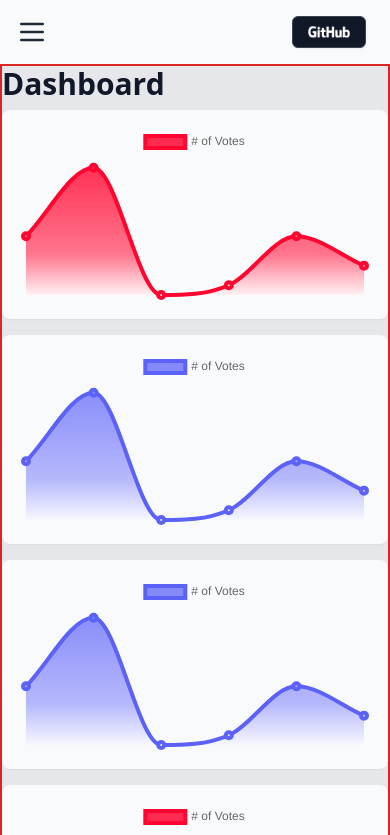
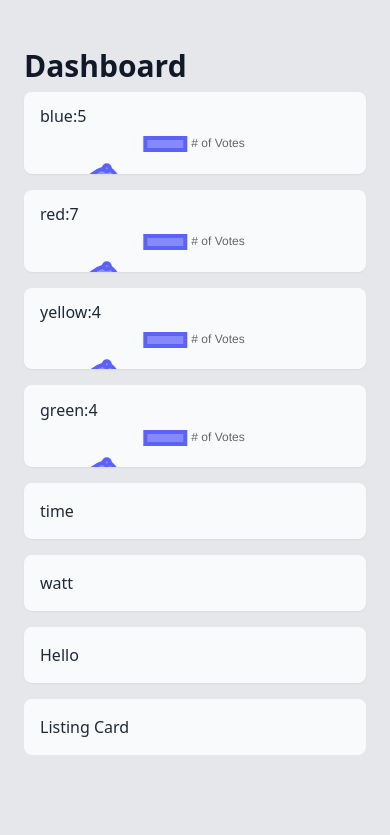
Before and after one commit to MVDHaeze/c2-web-dashboard, a React (Create React App) app: page / in a window 390 px wide. Shown: the top 835 px of the page. Built offline with nearby package versions, Linux system fonts and the light colour scheme.

Commit message:
deconstruction dashboard inot components + responsive grid fini

```diff
--- a/src/App.js
+++ b/src/App.js
@@ -1,14 +1,11 @@
 import React from "react";
-import KPIGrid from "./components/kpiGrid";
-import ResponsiveSideBar from "./components/responsiveSideBar";
+import Dashboard from "./components/dashboard";
 
 export default function App() {
   return (
     <div>
-      <div></div>
-      <div className="bg-gray-200 h-screen w-screen">
-        <ResponsiveSideBar />
-        <KPIGrid />
+      <div className="bg-gray-200 h-screen">
+        <Dashboard />
       </div>
     </div>
   );
--- /dev/null
+++ b/src/components/chartCard/index.js
@@ -0,0 +1,9 @@
+import React from "react";
+
+export default function ChartCard({ name }) {
+  return (
+    <div className="p-4 bg-gray-50 card drop-shadow-xl shadow-sm rounded-lg justify-center md:col-span-2 lg:col-span-3 lg:row-span-2 xl:col-span-2 xl:row-span-3 xl:order-2">
+      {name}
+    </div>
+  );
+}
--- /dev/null
+++ b/src/components/dashboard/index.js
@@ -0,0 +1,37 @@
+import React from "react";
+import ChartCard from "../chartCard";
+import KpiCard from "../kpiCard";
+import ListingCard from "../listingCard";
+import TimelineCard from "../timelineCard";
+
+function Dashboard() {
+  const kpis = [
+    { name: "blue", value: 5 },
+    { name: "red", value: 7 },
+    { name: "yellow", value: 4 },
+    { name: "green", value: 4 },
+  ];
+  const charts = ["time", "watt"];
+  return (
+    // Dashboard Container
+    <div
+      id="container-dashboard"
+      className="md:pr-24 md:pl-24 md:pt-20 sm:pr-20 sm:pl-16 sm:pt-16 pr-6 pl-6 pt-12 h-full pb-0"
+    >
+      <h1 className="font-semibold text-3xl pb-2  text-gray-900 ">Dashboard</h1>
+      {/* Grid Dashboard Cards */}
+      <div className="grid grid-cols-1 md:grid-cols-2 lg:grid-rows-6 lg:grid-cols-4 xl:grid-cols-5 grid-rows-4 gap-4 h-5/6 ">
+        {kpis.map((kpi) => (
+          <KpiCard name={kpi.name} value={kpi.value} />
+        ))}
+        <ListingCard />
+        {charts.map((chart) => (
+          <ChartCard name={chart} />
+        ))}
+        <TimelineCard />
+      </div>
+    </div>
+  );
+}
+
+export default Dashboard;
--- /dev/null
+++ b/src/components/kpiCard/index.js
@@ -0,0 +1,11 @@
+import React from "react";
+import MinimalistLine from "../minimalistLine";
+
+export default function KpiCard({ name, value }) {
+  return (
+    <div className=" card p-4 bg-gray-50 drop-shadow-xl shadow-sm rounded-lg justify-center flex-grow h-auto order-first ">
+      {name}:{value}
+      <MinimalistLine />
+    </div>
+  );
+}
--- a/src/components/kpiGrid/index.js
+++ /dev/null
@@ -1,34 +0,0 @@
-import { React } from "react";
-import VerticalBar from "../testchart-1";
-import VerticalLine from "../testchart-2";
-
-function KPIGrid() {
-  return (
-    // Dashboard Container
-    <div
-      id="container-dashboard"
-      className="absolute top-16 lg:left-80 container border-red-600 border-2"
-    >
-      <h1 className="font-semibold text-3xl mb-2  text-gray-900 ">Dashboard</h1>
-      {/* Grid */}
-      <div class="grid grid-cols-1 md:grid-cols-2 xl:grid-cols-3 grid-rows-3 gap-4 h-full w-full  ">
-        {/* Dashboard Cards */}
-        <div className=" card p-4 bg-gray-50 drop-shadow-xl shadow-sm rounded-lg justify-center flex-grow">
-          <VerticalLine />
-        </div>
-        <div className="card p-4 bg-gray-50 card drop-shadow-xl shadow-sm rounded-lg justify-center">
-          <VerticalBar />
-        </div>
-
-        <div className=" p-4 bg-gray-50 card drop-shadow-xl shadow-sm rounded-lg justify-center md:col-span-2 lg:col-span-1 lg:row-span-3">
-          <VerticalBar />
-        </div>
-        <div className=" p-4 bg-gray-50 card drop-shadow-xl shadow-sm rounded-lg justify-center md:col-span-2 lg:col-span-2 lg:row-span-2">
-          <VerticalLine />
-        </div>
-      </div>
-    </div>
-  );
-}
-
-export default KPIGrid;
--- /dev/null
+++ b/src/components/listingCard/index.js
@@ -0,0 +1,9 @@
+import React from "react";
+
+export default function ListingCard() {
+  return (
+    <div className=" p-4  card  rounded-lg justify-center md:col-span-2 lg:col-span-1 lg:row-span-4 xl:row-span-6 bg-gray-50 h-auto order-last lg:order-none">
+      Listing Card
+    </div>
+  );
+}
--- a/src/components/testchart-1/index.js
+++ b/src/components/minimalistLine/index.js
@@ -1,23 +1,6 @@
 import React from "react";
 import { Line } from "react-chartjs-2";
-
-let width, height, gradient;
-function getGradient(ctx, chartArea) {
-  const chartWidth = chartArea.right - chartArea.left;
-  const chartHeight = chartArea.bottom - chartArea.top;
-  if (!gradient || width !== chartWidth || height !== chartHeight) {
-    // Create the gradient because this is either the first render
-    // or the size of the chart has changed
-    width = chartWidth;
-    height = chartHeight;
-    gradient = ctx.createLinearGradient(5, chartArea.bottom, 5, chartArea.top);
-    gradient.addColorStop(1, "#8589F9");
-    gradient.addColorStop(0.3, "#B5B8FB");
-    gradient.addColorStop(0, "#F7F7FF");
-  }
-
-  return gradient;
-}
+import getGradient from "../../utils/getGradient";
 
 const data = {
   labels: [1, 2, 3, 4, 5, 6],
@@ -49,8 +32,7 @@ const options = {
       display: false,
       grid: { display: false },
       title: {
-        display: true,
-        text: "Date",
+        display: false,
       },
       ticks: {
         major: {
@@ -62,19 +44,18 @@ const options = {
       display: false,
       grid: { display: false },
       title: {
-        display: true,
-        text: "value",
+        display: false,
       },
     },
   },
 };
 
-function VerticalBar() {
+function MinimalistLine() {
   return (
-    <div>
+    <div className="h-2/3 w-full">
       <Line data={data} options={options} />
     </div>
   );
 }
 
-export default VerticalBar;
+export default MinimalistLine;
--- a/src/components/responsiveSideBar/index.js
+++ /dev/null
@@ -1,75 +0,0 @@
-import React from "react";
-import GitHubLogo from "../../assets/icons/png/GitHub_Logo_White.png";
-
-function ResponsiveSideBar() {
-  const CurrentYear = new Date().getFullYear();
-  const pages = ["red", "blue", "yellow", "purple"];
-  return (
-    <div id="container-navigation" className="drawer drawer-mobile h-screen ">
-      <input id="drawer-menu" type="checkbox" className="drawer-toggle" />
-      <div className="flex flex-col drawer-content">
-        <div className="navbar lg:justify-end justify-between h-16 bg-gray-50 drop-shadow-lg shadow-sm ">
-          <div id="mobile-drawer" className="flex-none lg:hidden">
-            <label
-              for="drawer-menu"
-              className="btn btn-md btn-square drawer-button  btn-ghost lg:hidden"
-            >
-              <svg
-                xmlns="http://www.w3.org/2000/svg"
-                fill="none"
-                viewBox="0 0 24 24"
-                className="inline-block w-8 h-8 stroke-current"
-              >
-                <path
-                  stroke-linecap="round"
-                  stroke-linejoin="round"
-                  stroke-width="2"
-                  d="M4 6h16M4 12h16M4 18h16"
-                ></path>
-              </svg>
-            </label>
-          </div>
-          <div className="flex-none">
-            <a
-              className="btn btn-sm mr-4 rounded-md shadow-sm bg-gray-900"
-              href="https://github.com/MVDHaeze"
-            >
-              <img
-                src={GitHubLogo}
-                width="48"
-                height="48"
-                alt="Redirection to Github Profile"
-              />
-            </a>
-          </div>
-        </div>
-      </div>
-      {/* Side Menu */}
-      <div className="drawer-side">
-        <label for="drawer-menu" className="drawer-overlay z-10"></label>
-        <ul className="menu overflow-y-auto w-80 bg-gray-800 text-gray-50 ">
-          <button className="bg-gray-900 w-full h-16 mb-2 shadow-lg font-semibold text-lg uppercase text-gray-50">
-            Climbing
-          </button>
-          <li>
-            {pages.map((page) => (
-              <button
-                key={page}
-                className="justify-start p-3 ml-2 mt-3 mr-2 w-auto h-12 text-left text-sm font-semibold text-gray-200 bg-transparent rounded-lg hover:text-white focus:text-white hover:bg-gray-900 focus:bg-gray-900 focus:outline-none focus:shadow-outline capitalize"
-                href={`#${page}`}
-              >
-                {page}
-              </button>
-            ))}
-          </li>
-          <p className="text-center text-gray-400 text-sm w-full p-1 mb-2 align-bottom justify-end bottom-0 absolute">
-            {" "}
-            Copyright <span>&copy;</span> {CurrentYear} Maxime Vanden Haezevelde{" "}
-          </p>
-        </ul>
-      </div>
-    </div>
-  );
-}
-
-export default ResponsiveSideBar;
--- a/src/components/testchart-2/index.js
+++ /dev/null
@@ -1,80 +0,0 @@
-import React from "react";
-import { Line } from "react-chartjs-2";
-
-let width, height, gradient;
-function getGradient(ctx, chartArea) {
-  const chartWidth = chartArea.right - chartArea.left;
-  const chartHeight = chartArea.bottom - chartArea.top;
-  if (!gradient || width !== chartWidth || height !== chartHeight) {
-    // Create the gradient because this is either the first render
-    // or the size of the chart has changed
-    width = chartWidth;
-    height = chartHeight;
-    gradient = ctx.createLinearGradient(5, chartArea.bottom, 5, chartArea.top);
-    gradient.addColorStop(1, "#FF2A4F");
-    gradient.addColorStop(0.3, "#ff748c");
-    gradient.addColorStop(0, "#FFF1F4");
-  }
-
-  return gradient;
-}
-
-const data = {
-  labels: [1, 2, 3, 4, 5, 6],
-  datasets: [
-    {
-      label: "# of Votes",
-      data: [12, 19, 6, 7, 12, 9],
-      backgroundColor: function (context) {
-        const chart = context.chart;
-        const { ctx, chartArea } = chart;
-
-        if (!chartArea) {
-          // This case happens on initial chart load
-          return;
-        }
-        return getGradient(ctx, chartArea);
-      },
-      borderColor: "#FF0530",
-      fill: true,
-      borderWidth: 4,
-      cubicInterpolationMode: "monotone",
-    },
-  ],
-};
-
-const options = {
-  scales: {
-    x: {
-      display: false,
-      grid: { display: false },
-      title: {
-        display: true,
-        text: "Date",
-      },
-      ticks: {
-        major: {
-          enabled: true,
-        },
-      },
-    },
-    y: {
-      display: false,
-      grid: { display: false },
-      title: {
-        display: true,
-        text: "value",
-      },
-    },
-  },
-};
-
-function VerticalLine() {
-  return (
-    <div>
-      <Line data={data} options={options} />
-    </div>
-  );
-}
-
-export default VerticalLine;
--- /dev/null
+++ b/src/components/timelineCard/index.js
@@ -0,0 +1,10 @@
+import React from "react";
+
+export default function TimelineCard() {
+  return (
+    <div className=" p-4 bg-gray-50 card drop-shadow-xl shadow-sm rounded-lg justify-center md:col-span-2 lg:col-span-4 lg:row-span-1 xl:row-span-2 lg:order-last">
+      {" "}
+      Hello{" "}
+    </div>
+  );
+}
--- /dev/null
+++ b/src/utils/getGradient.js
@@ -0,0 +1,19 @@
+function getGradient(ctx, chartArea) {
+  let width, height, gradient;
+  const chartWidth = chartArea.right - chartArea.left;
+  const chartHeight = chartArea.bottom - chartArea.top;
+  if (!gradient || width !== chartWidth || height !== chartHeight) {
+    // Create the gradient because this is either the first render
+    // or the size of the chart has changed
+    width = chartWidth;
+    height = chartHeight;
+    gradient = ctx.createLinearGradient(5, chartArea.bottom, 5, chartArea.top);
+    gradient.addColorStop(1, "#8589F9");
+    gradient.addColorStop(0.3, "#B5B8FB");
+    gradient.addColorStop(0, "#F7F7FF");
+  }
+
+  return gradient;
+}
+
+export default getGradient;
```
Also changed, not shown: 1 other file (tests, documents, lock files or other folders).
